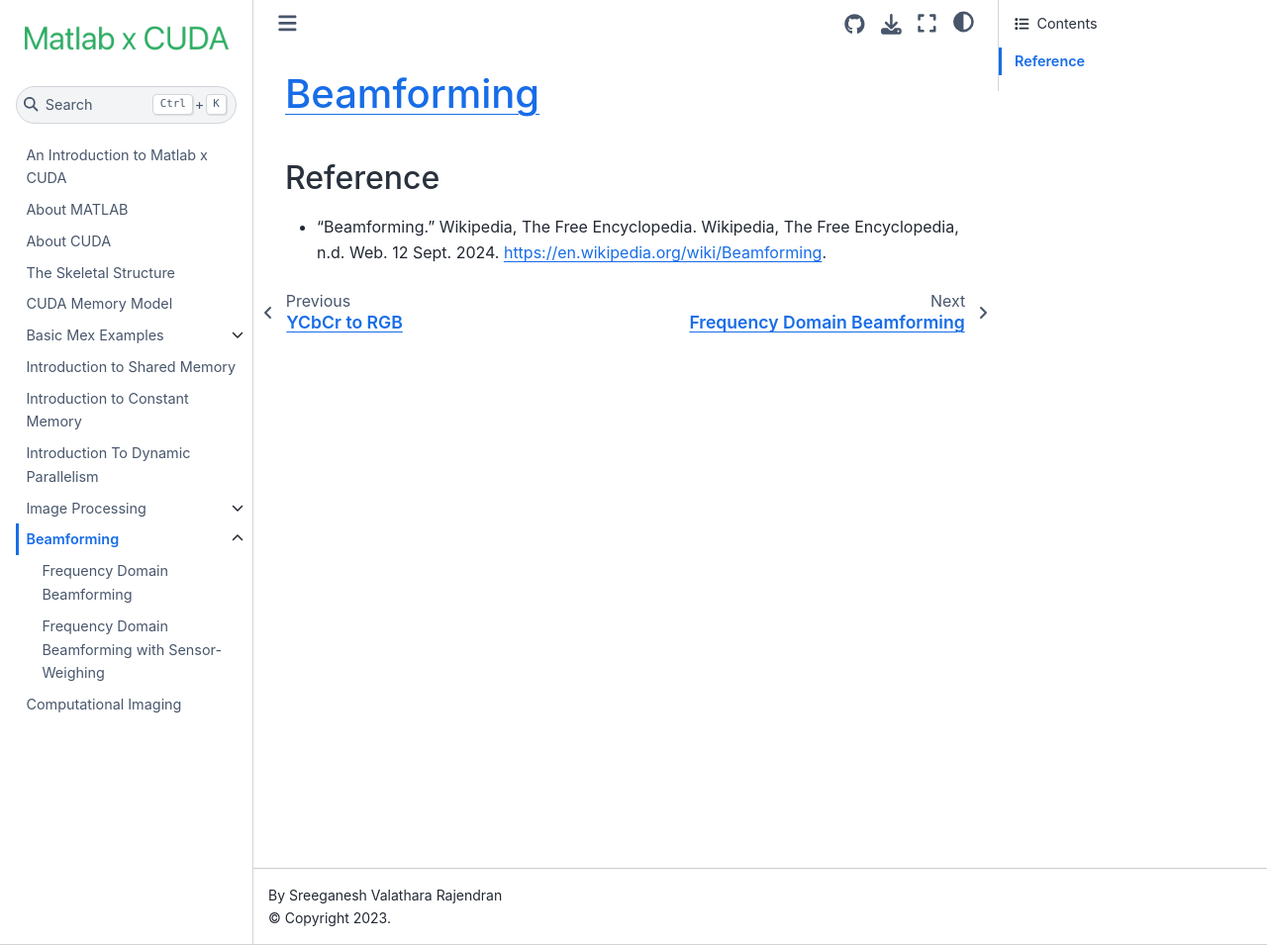
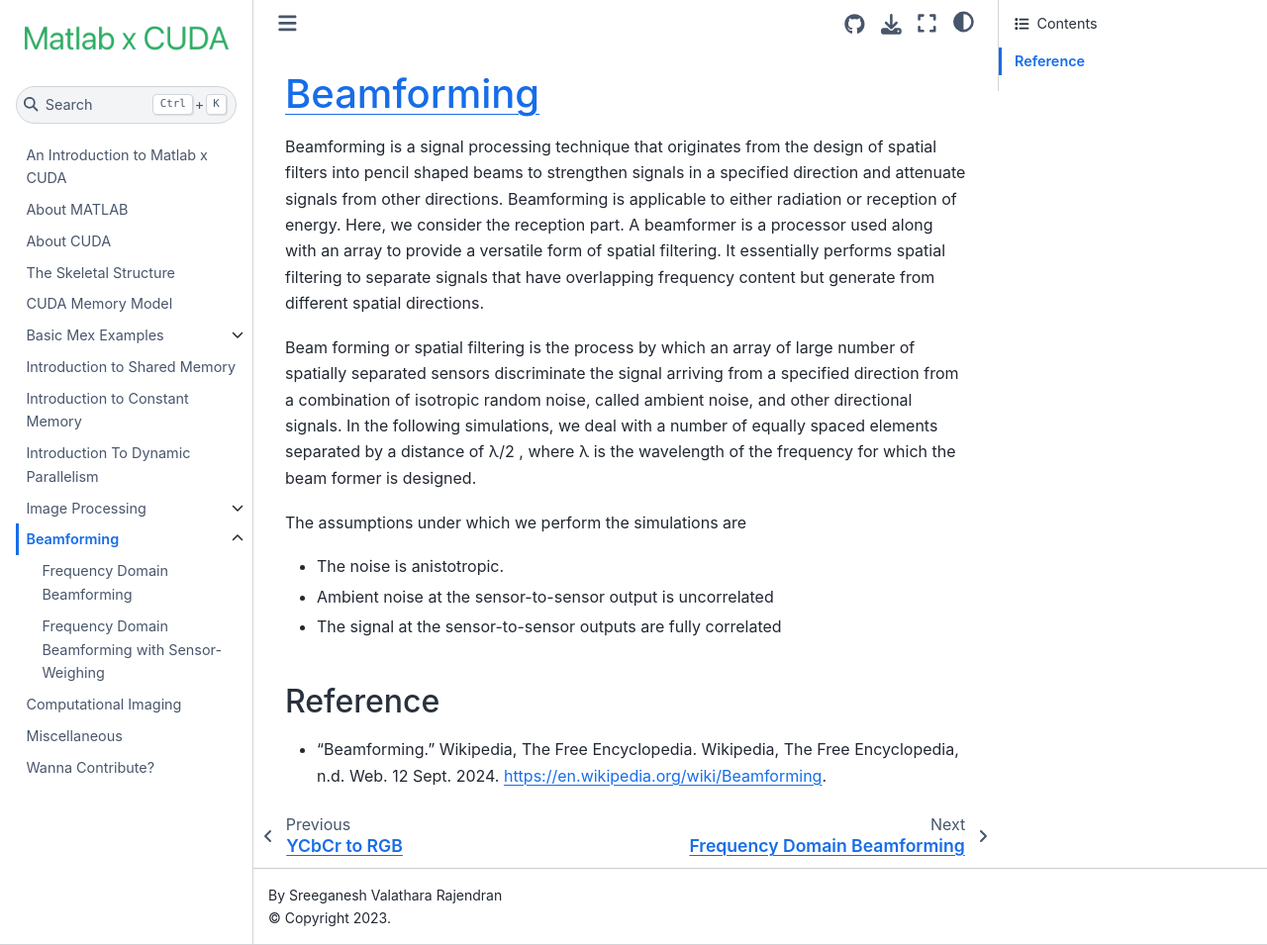
Before and after one commit to vrsreeganesh/MatlabxCUDA, a Jupyter Book: the page built from Chapters/Beamforming.md, in a window 1280 px wide and 955 px high. Shown: the whole window at 99% size. Built offline with Jupyter Book 1.0.4 settings and Sphinx 7.4.7 and the Sphinx Book theme 1.1.4, drawn with Linux system fonts in a browser that asks for light colours; pages that are not in the unit, such as notebooks, are missing from menus.

Commit message:
minor updates

```diff
--- a/Chapters/Beamforming.md
+++ b/Chapters/Beamforming.md
@@ -1,6 +1,14 @@
 # [Beamforming](https://en.wikipedia.org/wiki/Beamforming)
 
+Beamforming is a signal processing technique that originates from the design of spatial filters into pencil shaped beams to strengthen signals in a specified direction and attenuate signals from other directions. Beamforming is applicable to either radiation or reception of energy. Here, we consider the reception part. A beamformer is a processor used along with an array to provide a versatile form of spatial filtering. It essentially performs spatial filtering to separate signals that have overlapping frequency content but generate from different spatial directions.
 
+
+Beam forming or spatial filtering is the process by which an array of large number of spatially separated sensors discriminate the signal arriving from a specified direction from a combination of isotropic random noise, called ambient noise, and other directional signals. In the following simulations, we deal with a number of equally spaced elements separated by a distance of λ/2 , where λ is the wavelength of the frequency for which the beam former is designed.
+
+The assumptions under which we perform the simulations are
+- The noise is anistotropic.
+- Ambient noise at the sensor-to-sensor output is uncorrelated
+- The signal at the sensor-to-sensor outputs are fully correlated
 
 
 
--- a/_toc.yml
+++ b/_toc.yml
@@ -40,3 +40,5 @@ chapters:
   - file: Chapters/Sections/Beamforming_FrequencyDomainBeamforming
   - file: Chapters/Sections/Beamforming_WindowedFrequencyDomainBeamforming
 - file: Chapters/ComputationalImaging
+- file: Chapters/Miscellaneous
+- file: Chapters/Contribution.md
```
Also changed, not shown: Chapters/AboutMatlab.md (+1 -1 lines), Chapters/Sections/ImageUpsampling.md (+1 -0 lines), intro.md (+2 -3 lines).
